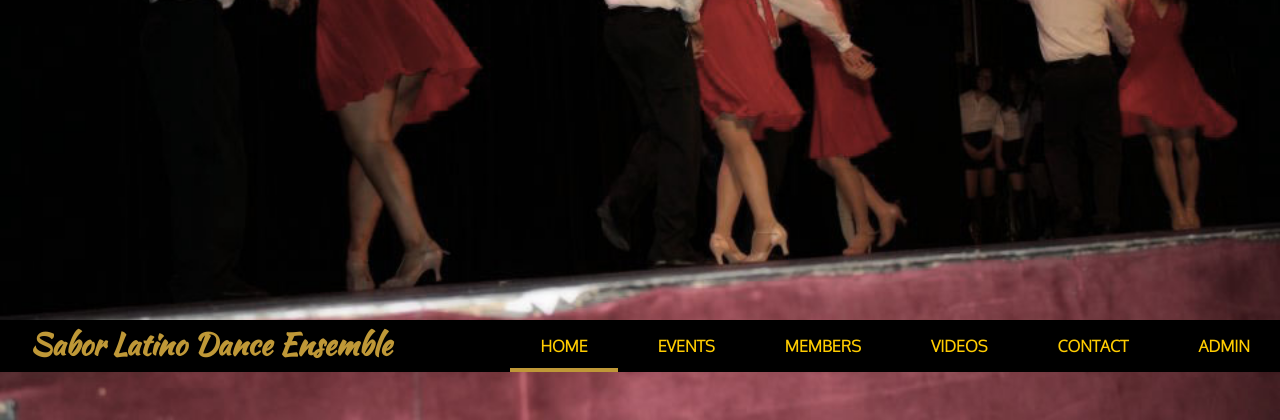
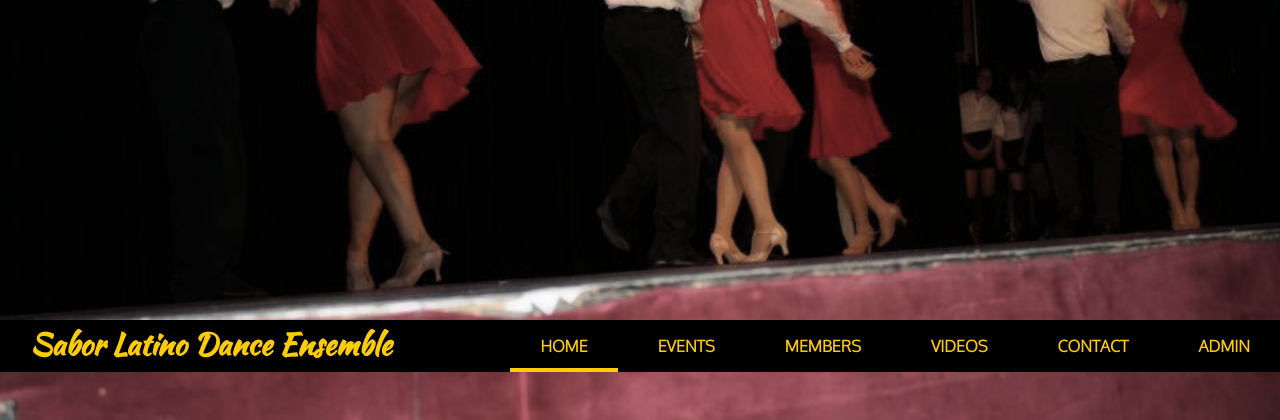
Before and after one commit to Kluchy/SaborLatino, a PHP site: page /Logic/index.php in a window 1280 px wide. Shown: the part 380-800 px from the top of the page. Run offline with PHP 8.4, Linux system fonts and the light colour scheme.

```diff
--- a/style/home.css
+++ b/style/home.css
@@ -28,5 +28,5 @@ body{
 	font-size: 16px;
 }
 #menubar a:hover{
-	border-color: #BF9837;
+	border-color: #fc0;
 }
--- a/style/style.css
+++ b/style/style.css
@@ -9,7 +9,7 @@ body{
 }
 h1{
 	font-family: 'Kaushan Script', cursive;
-	color: #BF9837;
+	color: #fc0;
 	margin-left: 20px;
 }
 .content{
@@ -21,7 +21,7 @@ h1{
 /* menu bar styling */
 #menubar{
 	overflow: auto;
-	color: #BF9837;
+	color: #fc0;
 }
 #menubar h1{
 	display: none;
@@ -51,8 +51,8 @@ h1{
 	border-bottom: solid 4px #333;
 }
 #menubar a:hover{
-	border-color: #BF9837;
+	border-color: #fc0;
 }
 #menubar a#activepage{
-	border-bottom: solid 4px #BF9837;
+	border-bottom: solid 4px #fc0;
 }
```
